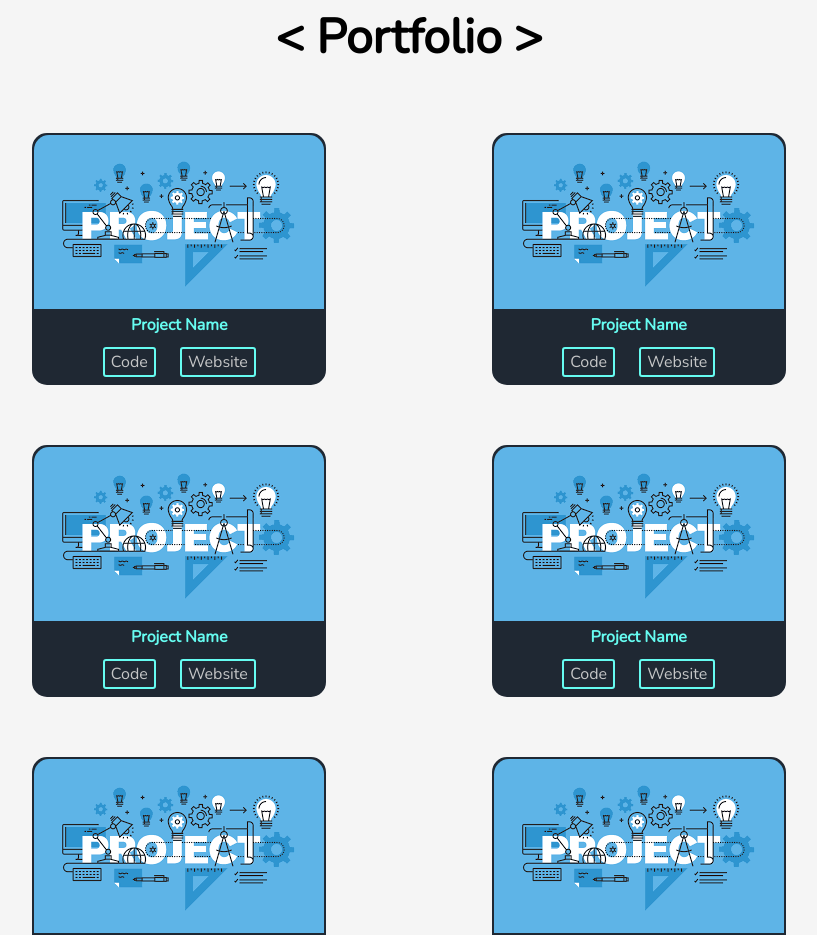
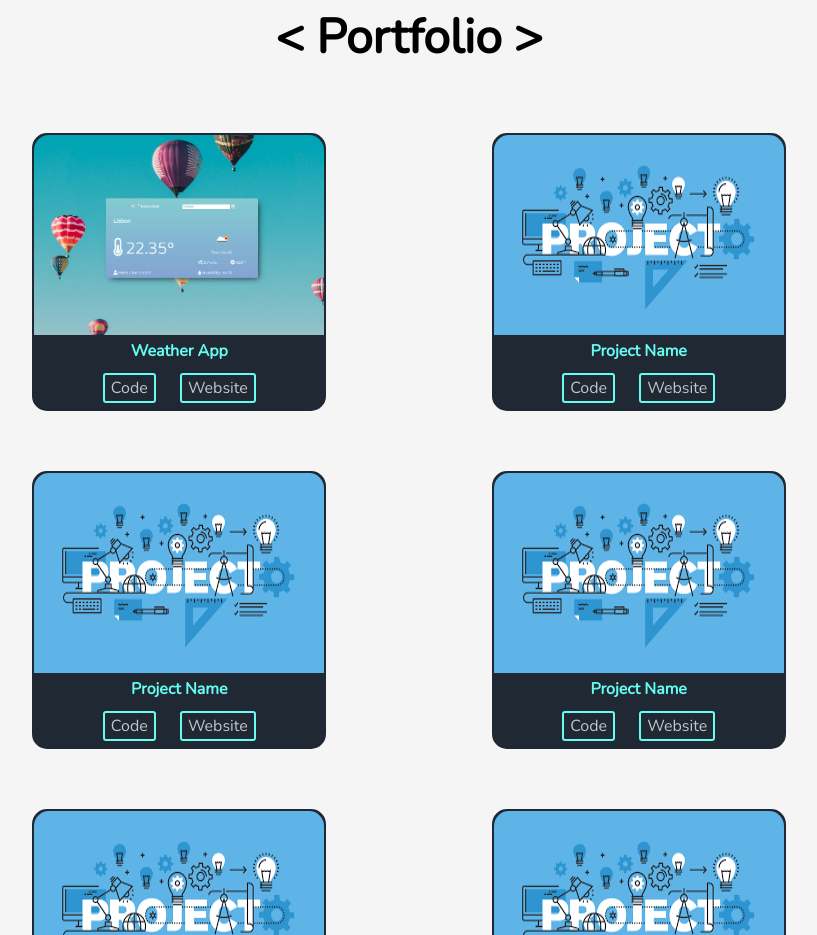
Before and after one commit to Lepracone/my-webdev-website, a website: page index.html in a window 1280 px wide. Shown: the part 1680-2615 px from the top of the page, without its empty margins (231-1048 px from the left). Drawn offline with nearby package versions, Linux system fonts and the light colour scheme.

Commit message:
Add project weather-app to portfolio

```diff
--- a/index.html
+++ b/index.html
@@ -85,16 +85,16 @@
                 <div class="project-boxes-container">
 
                     <div class="project-box">
-                        <img class="project-box-image" src="public/images/project_sample.png">
+                        <img class="project-box-image" src="public/images/weather_app.JPG">
                         <div class="project-stack invisible">
                             <i class="fab fa-html5"></i>
                             <i class="fab fa-css3-alt"></i>
                             <i class="fab fa-js-square"></i>
                         </div>
-                        <h4 class="project-box-name">Project Name</h4>
+                        <h4 class="project-box-name">Weather App</h4>
                         <div class="project-buttons">
-                            <a class="button-links" href="#">Code</a>
-                            <a class="button-links" href="#">Website</a>
+                            <a class="button-links" href="https://github.com/Lepracone/weather-app/">Code</a>
+                            <a class="button-links" href="https://lepracone.github.io/weather-app/">Website</a>
                         </div>
                     </div>
 
--- a/styles/index.css
+++ b/styles/index.css
@@ -223,6 +223,8 @@ header{
 
 .project-box-image {
     border-radius: 15px 15px 0 0;
+    width: 290px;
+    height: 200px;
 }
 
 .project-box i{
```
Also changed, not shown: public/images/weather_app.JPG (added).
